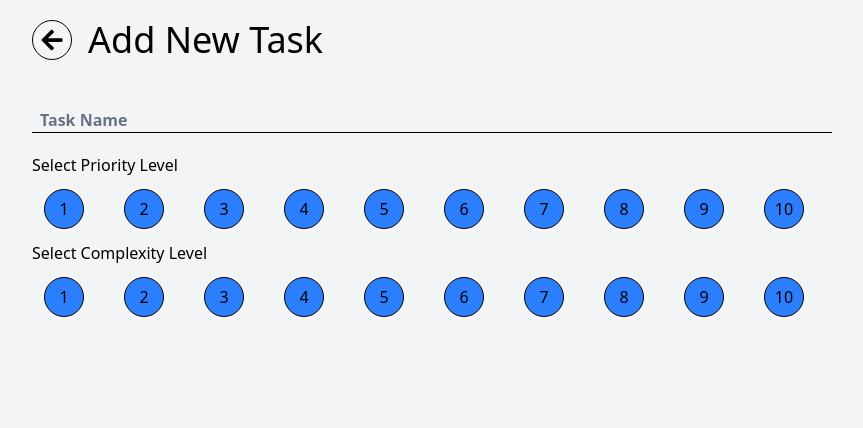
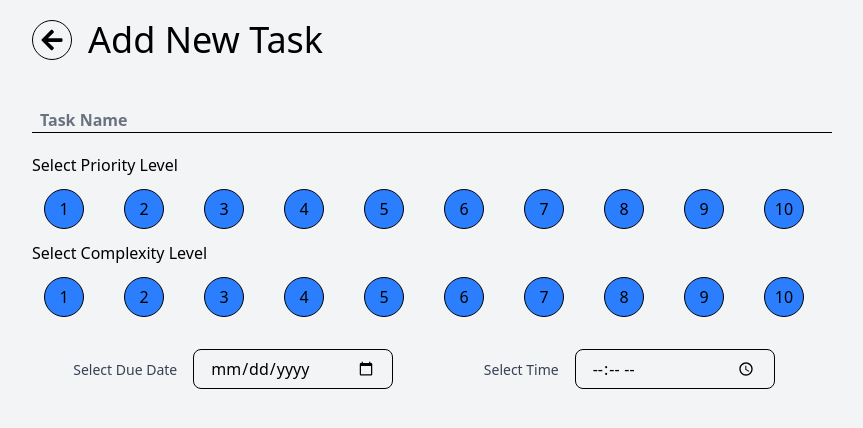
Before and after one commit to douglas86/Todo-App-React, a React (Vite) app: page /new-task in a window 1280 px wide. Shown: the top 428 px of the page, without its empty margins (208-1071 px from the left). Built offline with nearby package versions, Linux system fonts and the light colour scheme.

Commit message:
feat(created): date and time component

```diff
--- a/src/components/atoms/elements.tsx
+++ b/src/components/atoms/elements.tsx
@@ -1,3 +1,16 @@
+export const dateTime = (type: "date" | "time") => (
+  <div>
+    <label className="text-sm font-medium text-gray-700">
+      {type === "date" ? "Select Due Date" : "Select Time"}
+    </label>
+    <input
+      className="border rounded-lg w-50 h-10 m-4 p-4"
+      aria-label="Date and time"
+      type={type}
+    />
+  </div>
+);
+
 export const inputWithLabel = (text: string) => (
   <div className="relative mt-12 mb-5">
     <input
--- a/src/components/organism/Form.tsx
+++ b/src/components/organism/Form.tsx
@@ -1,4 +1,4 @@
-import { inputWithLabel } from "../atoms/elements.tsx";
+import { dateTime, inputWithLabel } from "../atoms/elements.tsx";
 import SelectLevel from "../molecule/SelectLevel.tsx";
 
 const Form = () => {
@@ -7,6 +7,10 @@ const Form = () => {
       {inputWithLabel("Task Name")}
       <SelectLevel description="Priority" />
       <SelectLevel description="Complexity" />
+      <div className="flex items-center justify-around p-1">
+        {dateTime("date")}
+        {dateTime("time")}
+      </div>
     </form>
   );
 };
```
